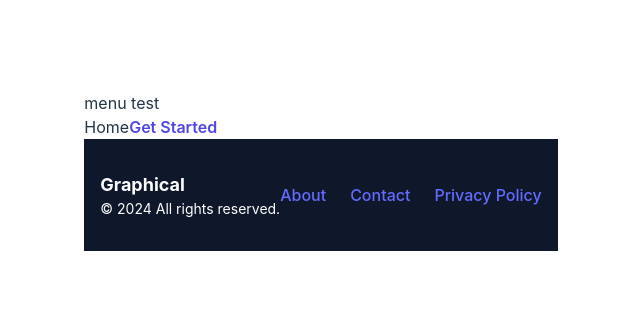
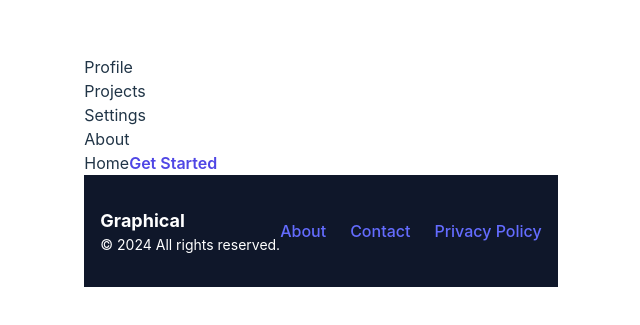
Before and after one commit to btolsen131/Graphical, a React (Vite) app in the folder graphical/: page / in a window 1280 px wide. Shown: the part 229-554 px from the top of the page, without its empty margins (319-959 px from the left). Built offline with nearby package versions, Linux system fonts and the light colour scheme.

Commit message:
adding more test stuff to menu

```diff
--- a/graphical/src/components/menu.tsx
+++ b/graphical/src/components/menu.tsx
@@ -3,7 +3,12 @@ import React from "react";
 export function Menu(){
   return (
     <div className="container">
-      menu test
+      <ul>
+        <li> Profile </li>
+        <li> Projects </li>
+        <li> Settings </li>
+        <li> About </li>
+      </ul>
 
     </div>
 
```
